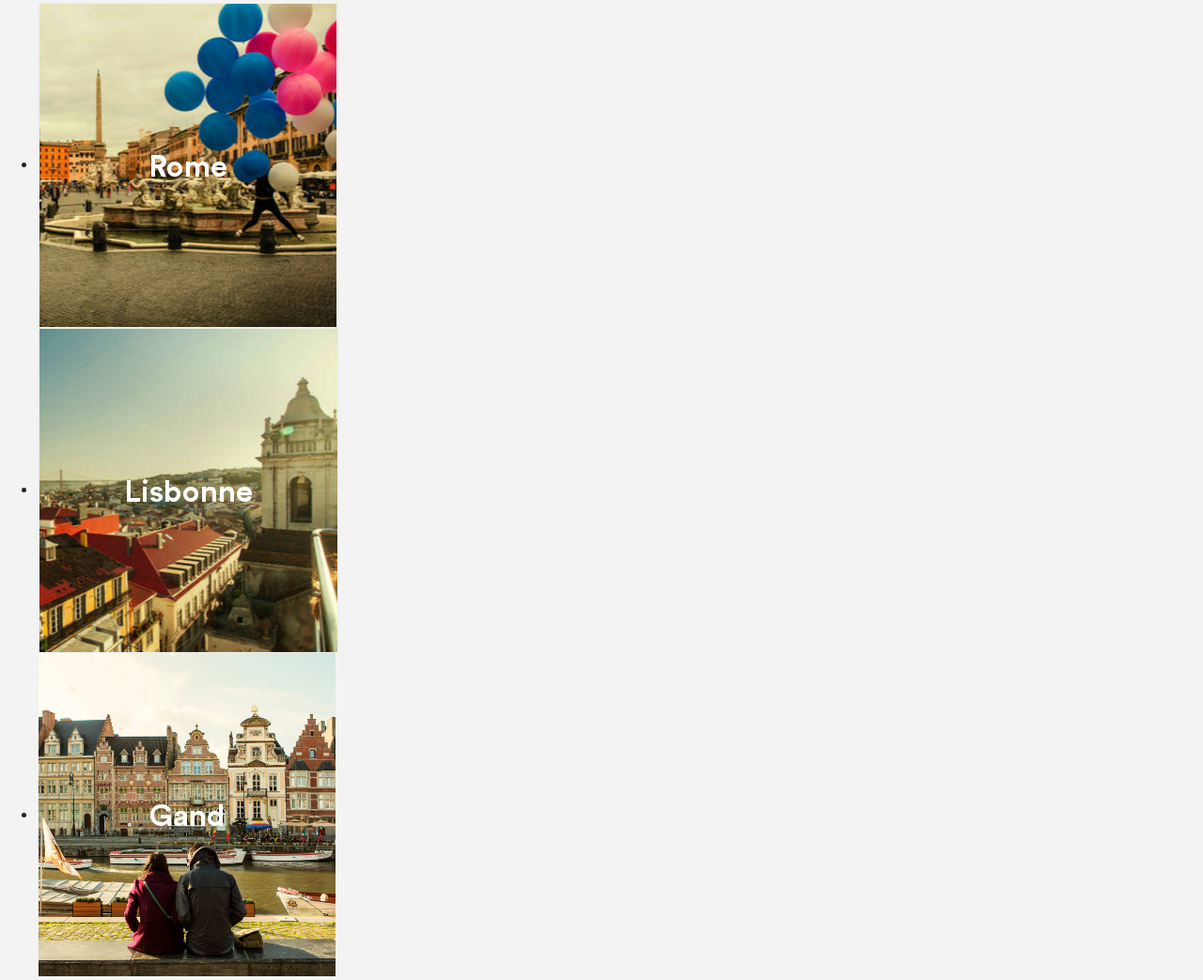
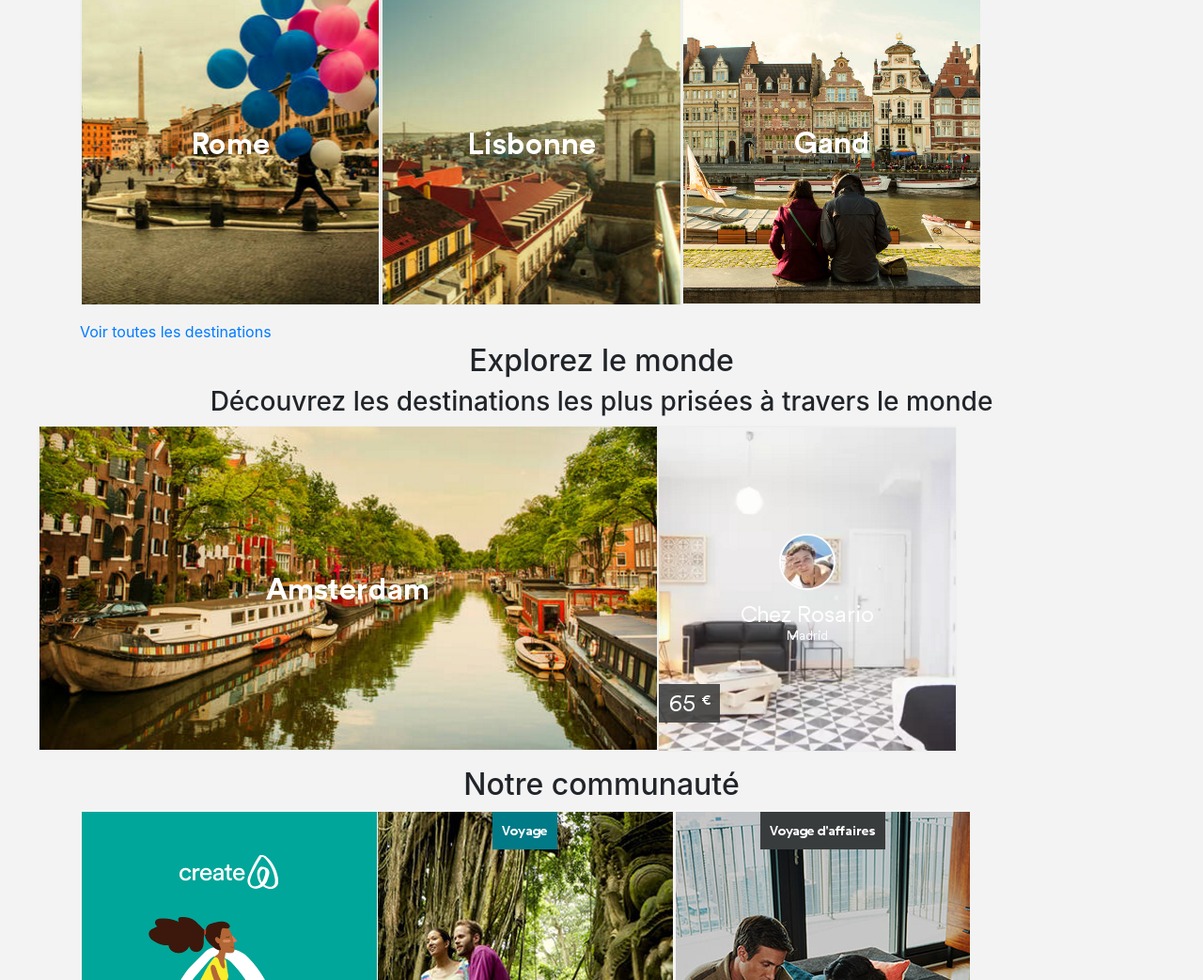
Before and after one commit to NTUMBA/airbnb_page, a plain HTML site: page index.html in a window 1280 px wide. Shown: the part 1618-2661 px from the top of the page at 94% size. Drawn offline with nearby package versions, Linux system fonts and the light colour scheme.

Commit message:
Using flexbox propierties, layout pictures into gallery

```diff
--- a/css/style.css
+++ b/css/style.css
@@ -1,9 +1,10 @@
 
 body{
   /*background-image: url("http://thumbs.dreamstime.com/x/cr%C3%A9puscule-26407240.jpg");*/
-  background-repeat: no-repeat;
-  background-size: cover;
+  /*background-repeat: no-repeat;*/
+  /*background-size: cover;*/
   background-color: #f3f3f3;
+  width: 100%;
 }
  .navbar-brand img{
   width: 50%;
@@ -11,6 +12,9 @@ body{
 
 nav ul{
   font-size: 18px;
+}
+ul li{
+  list-style: none;
 }
 
 .hote{
@@ -21,7 +25,7 @@ nav ul{
   font-weight: bold;
 }
 .main{
-  Width:70%;
+  Width:80%;
   margin: 0 auto;
   font-weight: bold;
   color: #fff;
@@ -53,11 +57,41 @@ nav ul{
 
 }
 .gallery{
+  text-align: center;
   margin-top: 20%;
+  width: 100%;
 }
+.gallery .img{
+  /*width:10%;*/
+  align-items: center;
+}
+.container{
+  display: flex;
+  flex-wrap: wrap;
+  flex-basis: 200px;
+  align-items: center;
+}
+
 .container img{
-  justify-content: center;
+  justify-content: space-between;
+  flex-grow: 1;
 }
+.gallery .city{
+  display:flex;
+  flex-wrap: wrap;
+  flex-basis: 100px;
+  align-items: center;
+}
+.city img .nederland{
+  flex-grow: 2;
+}
+/*.4-img{
+  display: flex;
+  flex-wrap: wrap;
+}*/
+/*.4-img img{
+    flex-grow: 1;
+}*/
 .search{
   background-color:tomato;
   color:#fff;
--- a/index.html
+++ b/index.html
@@ -56,42 +56,46 @@
         </main>
         <!--  main end here=====================================================-->
 
+
         <div class="gallery">
           <!--  image 1 12 colonnes-->
           <div class="container">
-          <a href="page_airbnb/img/travel.png"><img src="img/travel.png" alt="travel" ></a>
+              <a href="page_airbnb/img/travel.png"><img src="img/travel.png" alt="travel" ></a>
+
+              <!--  fin image 1-->
+              <!--  bootstrap===============-->
+              <h2>Ouvrez la porte à un voyageur et à une nouvelle vie</h2>
+              <h3>Gagnez de l'argent en accueillant des voyageurs</h3>
+              <a href="https://www.airbnb.fr/rooms/new?p1_b=1">Estimer mes revenues</a>
           </div>
-          <!--  fin image 1-->
-          <!--  bootstrap===============-->
-          <h2>Ouvrez la porte à un voyageur et à une nouvelle vie</h2>
-          <h3>Gagnez de l'argent en accueillant des voyageurs</h3>
-          <a href="https://www.airbnb.fr/rooms/new?p1_b=1">Estimer mes revenues</a>
 
           <!--  h2===-->
           <h2>Nouveau ! Les Guides</h2>
           <h3>Découvrez des centaines de bonnes adresses recommandées par les hôtes Airbnb</h3>
           <!--  h5====-->
           <!--  image 2 3columns-->
-          <ul>
+          <ul class="container">
             <li><a href="page_airbnb/img/rome.png"><img src="img/rome.png" alt="Rome" ></a></li>
             <li><a href="page_airbnb/img/Lisbonne.png"><img src="img/Lisbonne.png" alt="Lisbonne" ></a></li>
             <li><a href="page_airbnb/img/Gand.png"><img src="img/Gand.png" alt="Gand" ></a></li>
           </ul>
           <!--  fin image 2==-->
           <!--  text-->
-          <a href="https://www.airbnb.fr/getaways/Lille">Voir toutes les destinations</a>
+          <div class="container">
+            <a href="https://www.airbnb.fr/getaways/Lille" >Voir toutes les destinations</a>
+        </div>
 
           <h2>Explorez le monde</h2>
           <h3>Découvrez les destinations les plus prisées à travers le monde</h3>
           <!--  images 3====-->
-          <ul>
-            <li><a href="page_airbnb/img/Amsterdam.png"><img src="img/Amsterdam.png" alt="Amsterdam" ></a></li>
+          <ul class="city">
+            <li><a href="page_airbnb/img/Amsterdam.png"><img src="img/Amsterdam.png" class="nederland" alt="Amsterdam" ></a></li>
             <li><a href="page_airbnb/img/Madrid.png"><img src="img/Madrid.png" alt="Madrid" ></a></li>
           </ul>
          <!--  fin image3====-->
          <h2>Notre communauté</h2>
          <!--  image 4========-->
-         <ul>
+         <ul class="container">
            <li><a href="page_airbnbb/img/create.png"><img src="img/create.png" alt="Ceation" ></a></li>
            <li><a href="page_airbnb/img/Alice.png"><img src="img/Alice.png" alt="Alice" ></a></li>
            <li><a href="ppage_airbnb/img/entreprise.png"><img src="img/entreprise.png" alt="Entreprise" ></a></li>
```
